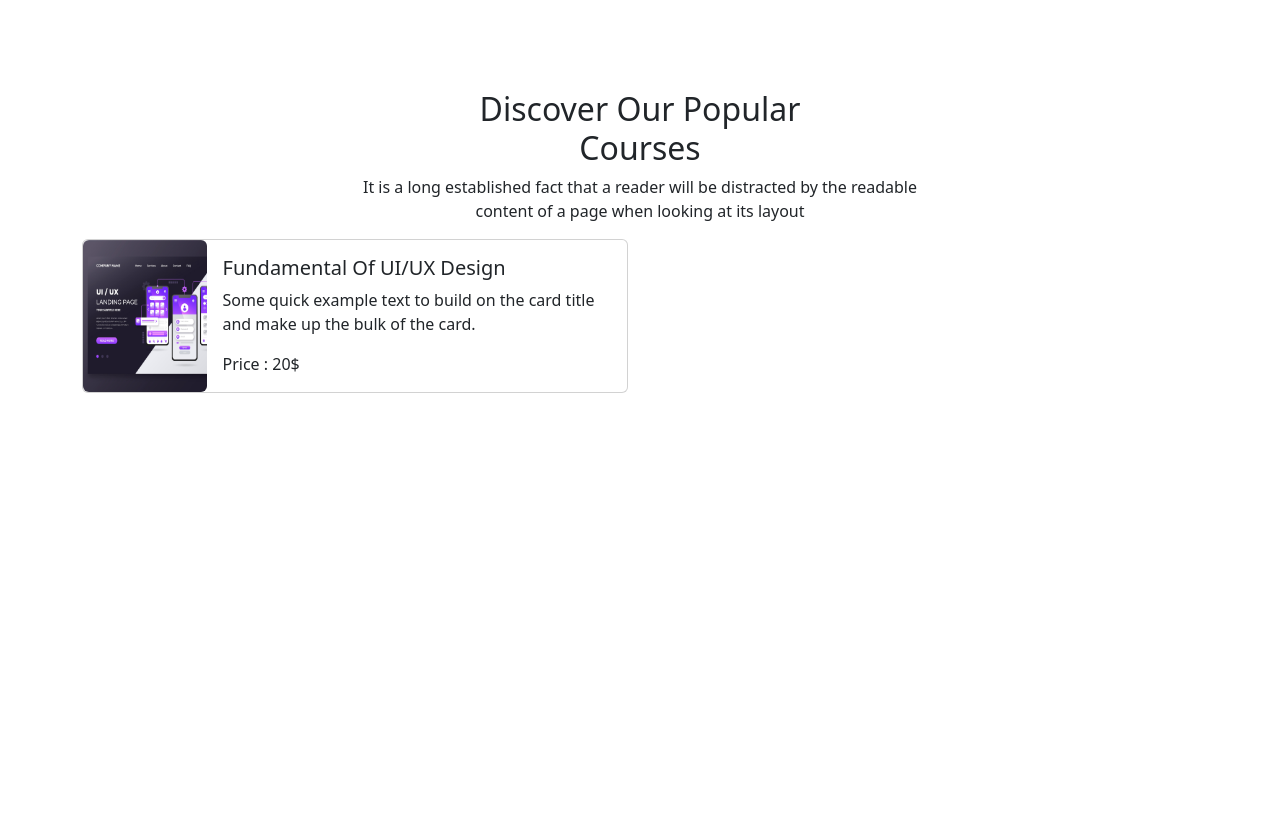
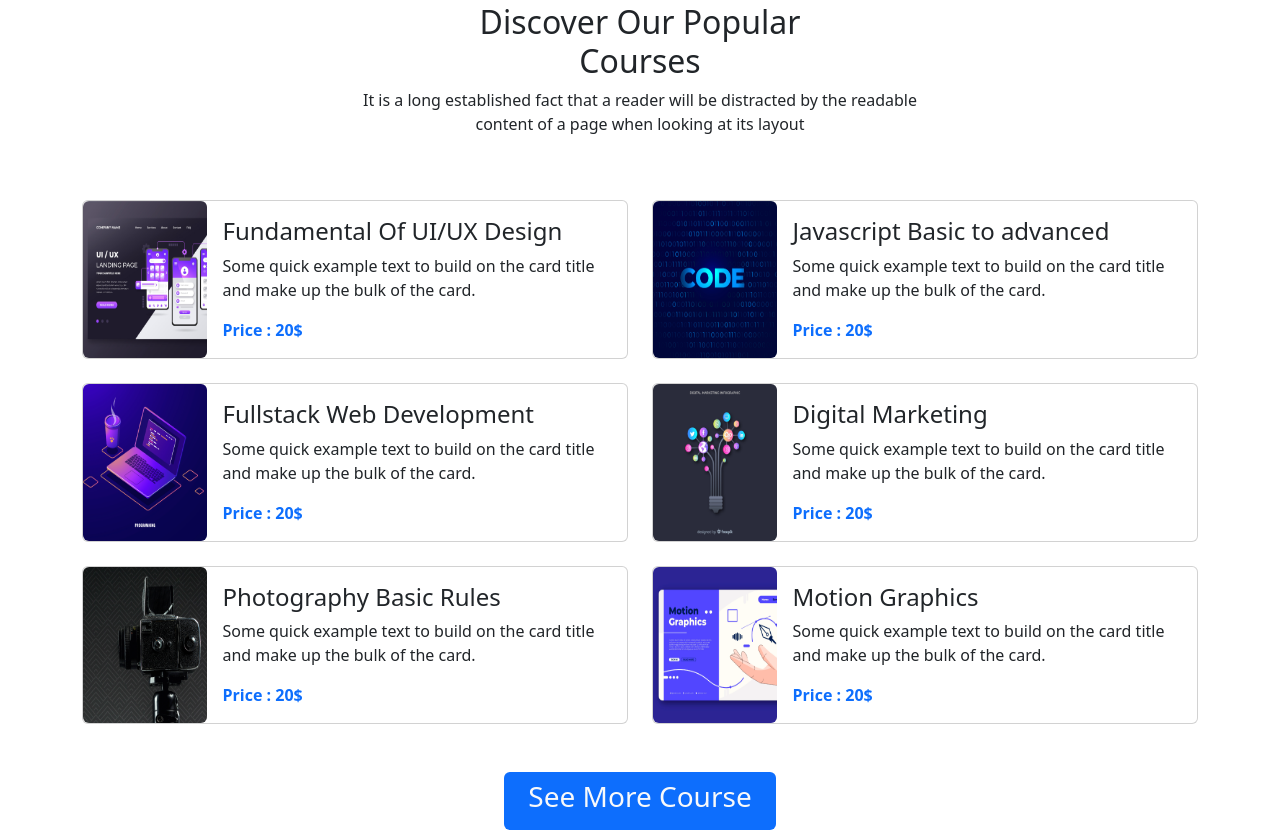
Before and after one commit to Mdsaiful1212/mdsaiful-ass-3, a plain HTML site: page index.html in a window 1280 px wide. Shown: the part 757-1587 px from the top of the page. Before the commit the page ends 1150 px from the top, so only its background shows below. Drawn offline with nearby package versions, Linux system fonts and the light colour scheme.

Commit message:
course part complete

```diff
--- a/index.html
+++ b/index.html
@@ -9,9 +9,9 @@
   <body>
 
    <!-- navbar start here      -->
-   <header class="sticky-top">
+   <header class="sticky-top container">
 
-    <nav class="sticky-top navbar navbar-expand-lg bg-primary">
+    <nav class="sticky-top navbar navbar-expand-lg bg-light">
       <div class="container-fluid">
         <a class="navbar-brand" href="#"><h2>education</h2></a>
         <button class="navbar-toggler" type="button" data-bs-toggle="collapse" data-bs-target="#navbarSupportedContent" aria-controls="navbarSupportedContent" aria-expanded="false" aria-label="Toggle navigation">
@@ -27,11 +27,17 @@
             </li>
 
             <li class="nav-item">
-              <a class="nav-link" href="about/about.html">About</a>
+              <a class="nav-link" href="#course">Courses</a>
             </li>
 
             <li class="nav-item">
-              <a class="nav-link" href="form/form.html">Login</a>
+              <a class="nav-link" href="#">Success</a>
+            </li>
+            <li class="nav-item">
+              <a class="nav-link" href="#">About</a>
+            </li>
+            <li class="nav-item">
+              <a class="nav-link" href="#">Register</a>
             </li>
           </ul>
 
@@ -43,7 +49,7 @@
 
 
                        <!-- slide start here -->
-    <section>
+    <section class="container">
       <div id="carouselExampleCaptions" class="carousel slide" data-bs-ride="false">
         <div class="carousel-indicators">
           <button type="button" data-bs-target="#carouselExampleCaptions" data-bs-slide-to="0" class="active" aria-current="true" aria-label="Slide 1"></button>
@@ -92,7 +98,7 @@
 
     <!-- Course section start here -->
 
-                       <section class="pt-5 mt-5">
+                       <section class="pt-5 mt-5" id="course">
                         <div class="d-flex justify-content-center align-item-center text-center">
                             <div><h2>
                               Discover Our Popular <br>Courses
@@ -106,8 +112,11 @@
 
 
 
-                   <div class="container">
-                    <div class="row row-cols-1 row-cols-md-1 row-cols-lg-2">
+                   <div class="container mt-5">
+                    <div class="row row-cols-1 row-cols-md-1 gy-4 row-cols-lg-2">
+
+                      <!-- coures one start here  -->
+
                       <div class="col">
                         <div class="card rounded ">
                           <div class="d-flex flex-lg-row flex-md-row flex-sm-column flex-column">
@@ -115,10 +124,100 @@
                               <img src="images/course/course-1.png" class="img-fluid h-100 rounded w-100" alt="...">
                             </div>
                             <div class="card-body">
-                              <h5>Fundamental Of UI/UX Design</h5>
+                              <h4>Fundamental Of UI/UX Design</h4>
                               <p>Some quick example text to build on the card title
                                 and make up the bulk of the card.</p>
-                                <span>Price : 20$</span>
+                                <span class="text-primary fw-bold">Price : 20$</span>
+                            </div>
+                          </div>
+                        </div>
+                      </div>
+
+                        <!-- coures two start here  -->
+
+                      <div class="col">
+                        <div class="card rounded ">
+                          <div class="d-flex flex-lg-row flex-md-row flex-sm-column flex-column">
+                            <div>
+                              <img src="images/course/course-2.png" class="img-fluid h-100 rounded w-100" alt="...">
+                            </div>
+                            <div class="card-body">
+                              <h4>Javascript Basic to advanced</h4>
+                              <p>Some quick example text to build on the card title
+                                and make up the bulk of the card.</p>
+                                <span class="text-primary fw-bold">Price : 20$</span>
+                            </div>
+                          </div>
+                        </div>
+                      </div>
+
+                       <!-- coures three start here  -->
+
+                      <div class="col">
+                        <div class="card rounded ">
+                          <div class="d-flex flex-lg-row flex-md-row flex-sm-column flex-column">
+                            <div>
+                              <img src="images/course/course-3.png" class="img-fluid h-100 rounded w-100" alt="...">
+                            </div>
+                            <div class="card-body">
+                              <h4>Fullstack Web Development</h4>
+                              <p>Some quick example text to build on the card title
+                                and make up the bulk of the card.</p>
+                                <span class="text-primary fw-bold">Price : 20$</span>
+                            </div>
+                          </div>
+                        </div>
+                      </div>
+
+                             <!-- coures four start here  -->
+
+                      <div class="col">
+                        <div class="card rounded ">
+                          <div class="d-flex flex-lg-row flex-md-row flex-sm-column flex-column">
+                            <div>
+                              <img src="images/course/course-4.png" class="img-fluid h-100 rounded w-100" alt="...">
+                            </div>
+                            <div class="card-body">
+                              <h4>Digital Marketing</h4>
+                              <p>Some quick example text to build on the card title
+                                and make up the bulk of the card.</p>
+                                <span class="text-primary fw-bold">Price : 20$</span>
+                            </div>
+                          </div>
+                        </div>
+                      </div>
+
+                           <!-- coures five start here  -->
+
+                      <div class="col">
+                        <div class="card rounded ">
+                          <div class="d-flex flex-lg-row flex-md-row flex-sm-column flex-column">
+                            <div>
+                              <img src="images/course/course-5.png" class="img-fluid h-100 rounded w-100" alt="...">
+                            </div>
+                            <div class="card-body">
+                              <h4>Photography Basic Rules</h4>
+                              <p>Some quick example text to build on the card title
+                                and make up the bulk of the card.</p>
+                                <span class="text-primary fw-bold">Price : 20$</span>
+                            </div>
+                          </div>
+                        </div>
+                      </div>
+
+                       <!-- coures one six here  -->
+
+                      <div class="col">
+                        <div class="card rounded ">
+                          <div class="d-flex flex-lg-row flex-md-row flex-sm-column flex-column">
+                            <div>
+                              <img src="images/course/course-6.png" class="img-fluid h-100 rounded w-100" alt="...">
+                            </div>
+                            <div class="card-body">
+                              <h4>Motion Graphics</h4>
+                              <p>Some quick example text to build on the card title
+                                and make up the bulk of the card.</p>
+                                <span class="text-primary fw-bold">Price : 20$</span>
                             </div>
                           </div>
                         </div>
@@ -127,7 +226,17 @@
                     </div>
                    </div>
 
+                   <section>
+                    <div class="d-flex justify-content-center mt-5">
+
+                        <a class="fw-bold text-decoration-none bg-primary rounded px-4 py-2 text-light" href="#"><h3>See More Course</h3></a>
+
+                    </div>
+                   </section>
+
                       <!-- Course section end here -->
+
+
 
 
 
```
